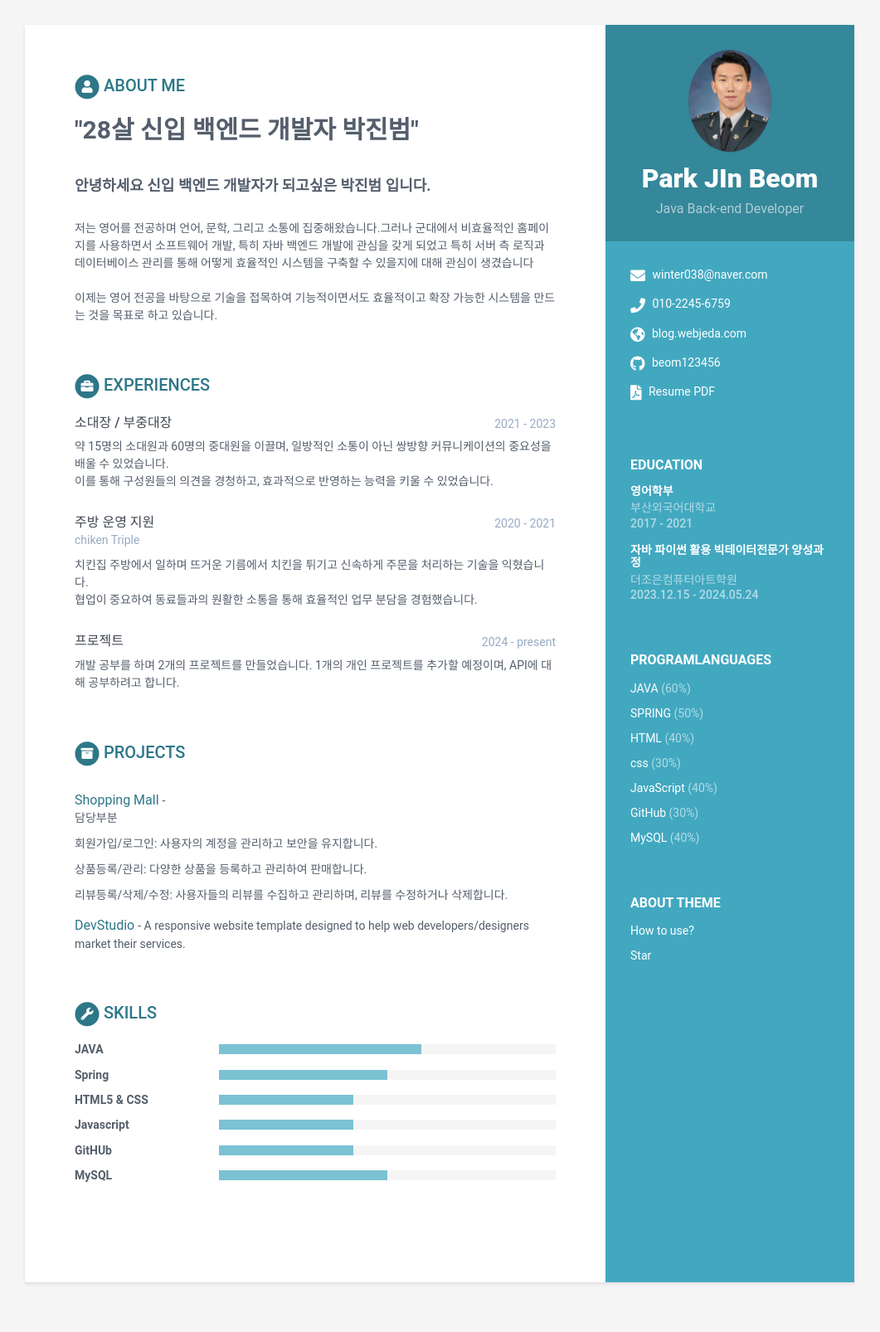
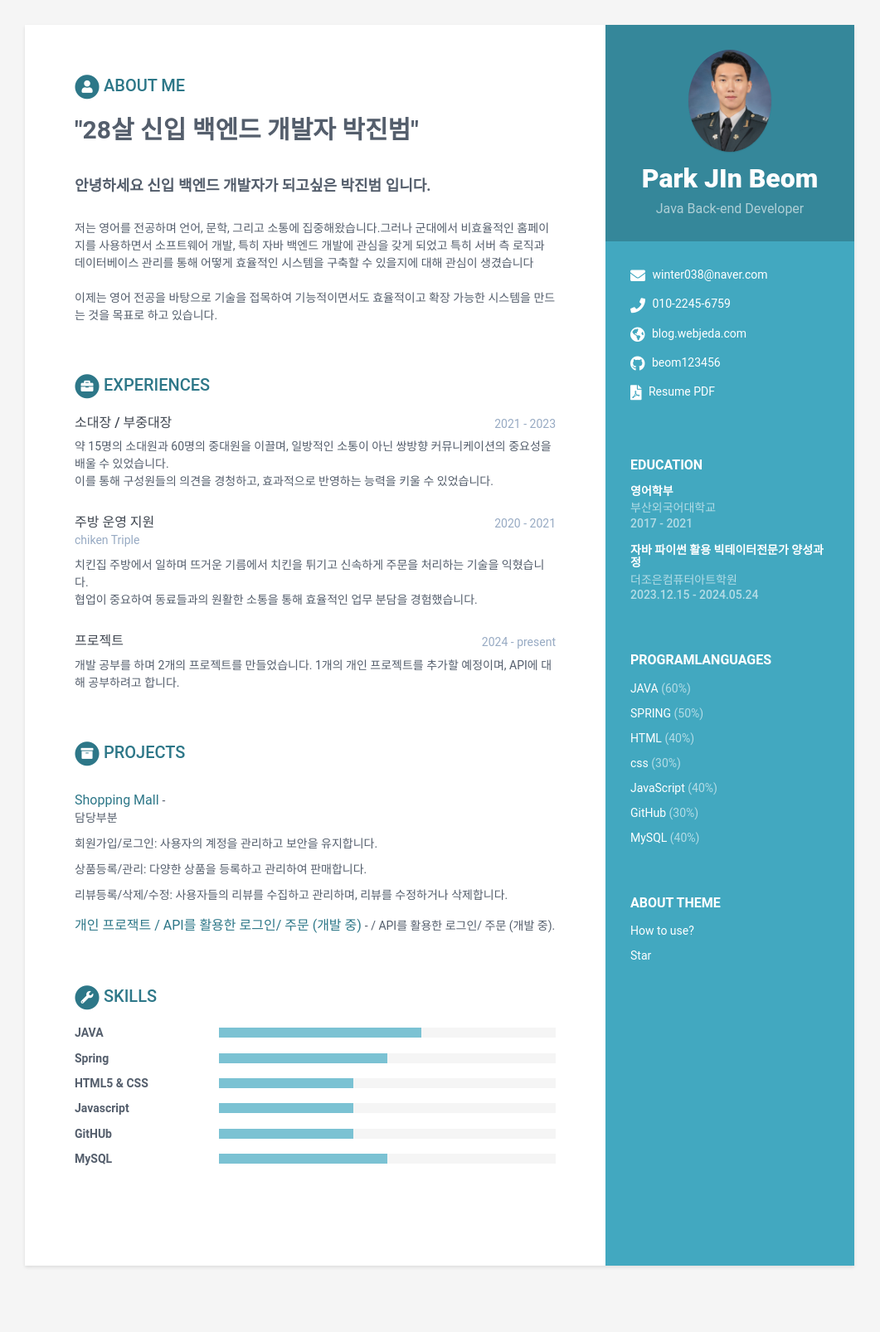
Before and after one commit to beom123456/beom123456.github.io, a Jekyll site: the page built from index.html, in a window 1280 px wide. Shown: the whole page at 83% size, without its empty margins (110-1171 px from the left). Built offline with Jekyll 4.4.1, drawn with Linux system fonts in a browser that asks for light colours.

Commit message:
Update data.yml

```diff
--- a/_data/data.yml
+++ b/_data/data.yml
@@ -111,9 +111,9 @@ projects:
                   <p>상품등록/관리: 다양한 상품을 등록하고 관리하여 판매합니다.</p>
                   <p>리뷰등록/삭제/수정: 사용자들의 리뷰를 수집하고 관리하며, 리뷰를 수정하거나 삭제합니다.</p>"
 
-      - title: DevStudio
+      - title: 개인 프로잭트 / API를 활용한 로그인/ 주문 (개발 중)
         link: "#"
-        tagline: "A responsive website template designed to help web developers/designers market their services."
+        tagline: "/ API를 활용한 로그인/ 주문 (개발 중)."
 
 
 
```
